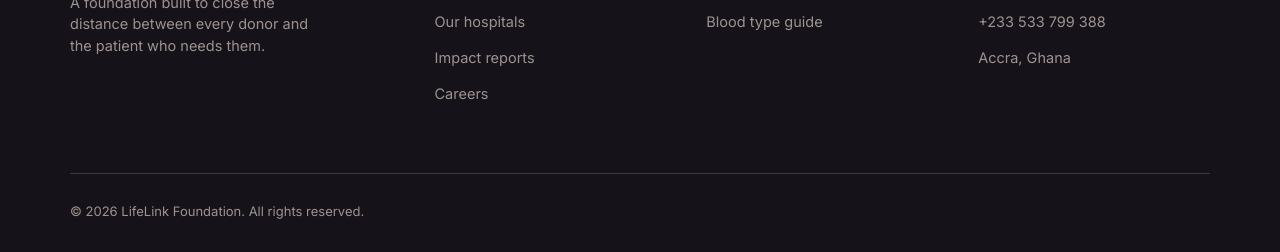
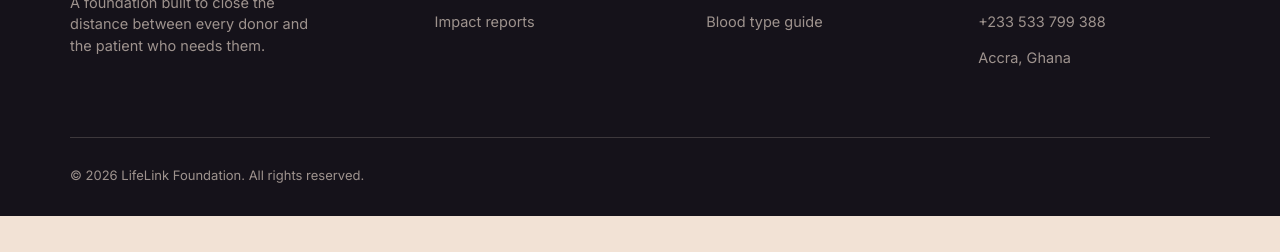
Before and after one commit to davegotfloww/LifeLink, a website: page index.html in a window 1280 px wide. Shown: the part 5604-5856 px from the top of the page. After the commit the page ends 5820 px from the top, so only its background shows below. Drawn offline with Linux system fonts and the light colour scheme.

Commit message:
modified footer info

```diff
--- a/index.html
+++ b/index.html
@@ -459,9 +459,7 @@
             <h4>Organization</h4>
             <ul>
               <li><a href="#">About LifeLink</a></li>
-              <li><a href="#">Our hospitals</a></li>
               <li><a href="link-landing.html">Impact reports</a></li>
-              <li><a href="#">Careers</a></li>
             </ul>
           </div>
           <div class="footer-col">
```
